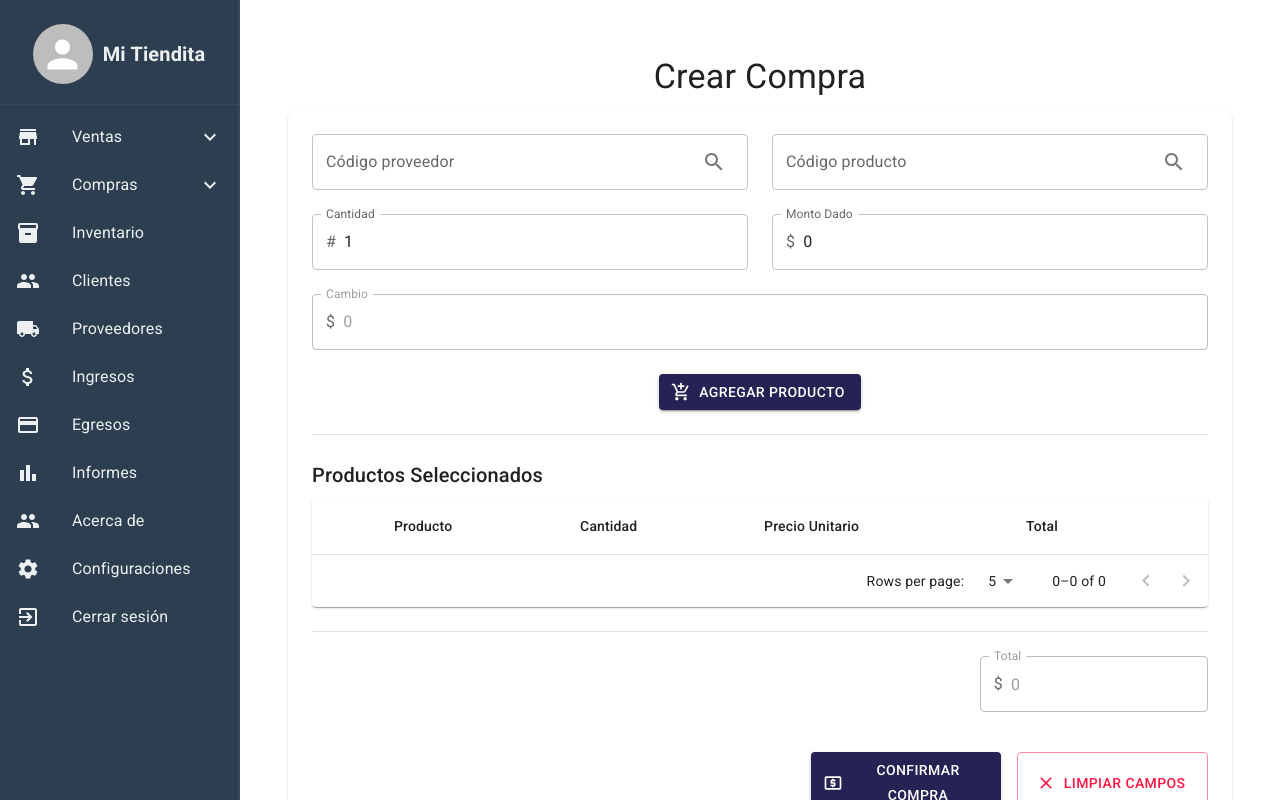
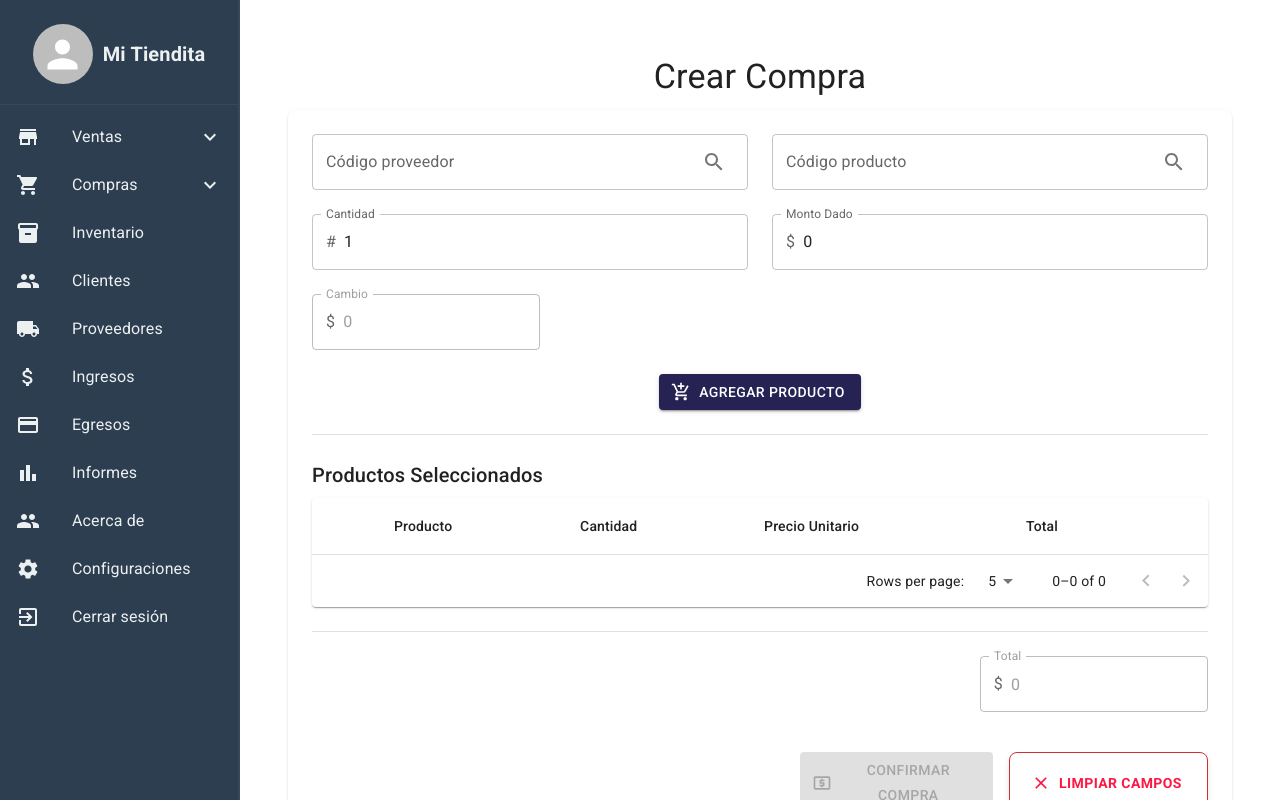
Before and after one commit to AndrewAV19/PointOfSale, a React (Vite) app: page /compras in a window 1280 px wide. Built offline with nearby package versions, Linux system fonts and the light colour scheme.

Commit message:
Deshabilitacion boton confirmar venta/compra

```diff
--- a/src/pointofsale/pages/PointOfSale.tsx
+++ b/src/pointofsale/pages/PointOfSale.tsx
@@ -2,7 +2,7 @@ import React, { useState } from "react";
 import { Box, useMediaQuery, useTheme, Button, Drawer } from "@mui/material";
 import LeftSidebar from "../../components/LeftDrawer";
 import { Outlet } from "react-router-dom";
-import MenuIcon from "@mui/icons-material/Menu"; // Importa el ícono de menú
+import MenuIcon from "@mui/icons-material/Menu";
 
 const PointOfSale: React.FC = () => {
   const theme = useTheme();
--- a/src/pointofsale/pages/Sales/CreateSalePage.tsx
+++ b/src/pointofsale/pages/Sales/CreateSalePage.tsx
@@ -302,7 +302,6 @@ const CreateSalePage: React.FC = () => {
             <TextField
               label="Cambio"
               value={change}
-              fullWidth
               disabled
               sx={{
                 "& .MuiInputBase-root": {
@@ -443,10 +442,14 @@ const CreateSalePage: React.FC = () => {
           >
             <Button
               variant="contained"
-              color="primary"
+              sx={{
+                backgroundColor: "green",
+                "&:hover": { backgroundColor: "darkgreen" },
+              }}
               startIcon={<LocalAtmIcon />}
               fullWidth
               onClick={handleConfirmSale}
+              disabled={productsList.length === 0 || amountGiven < calculateTotal()}
             >
               Confirmar Venta
             </Button>
@@ -456,6 +459,17 @@ const CreateSalePage: React.FC = () => {
               startIcon={<ClearIcon />}
               fullWidth
               onClick={handleReset}
+              sx={{
+                borderRadius: 2,
+                padding: "10px 20px",
+                fontWeight: "bold",
+                borderColor: "#d32f2f",
+                "&:hover": {
+                  borderColor: "#b71c1c",
+                  backgroundColor: "#ffebee",
+                },
+                boxShadow: "0px 4px 6px rgba(0, 0, 0, 0.1)",
+              }}
             >
               Limpiar Campos
             </Button>
--- a/src/pointofsale/pages/Shopping/CreateShoppingPage.tsx
+++ b/src/pointofsale/pages/Shopping/CreateShoppingPage.tsx
@@ -303,7 +303,6 @@ const CreateShoppingPage: React.FC = () => {
             <TextField
               label="Cambio"
               value={change}
-              fullWidth
               disabled
               sx={{
                 "& .MuiInputBase-root": {
@@ -444,10 +443,16 @@ const CreateShoppingPage: React.FC = () => {
           >
             <Button
               variant="contained"
-              color="primary"
+              sx={{
+                backgroundColor: "green",
+                "&:hover": { backgroundColor: "darkgreen" },
+              }}
               startIcon={<LocalAtmIcon />}
               fullWidth
               onClick={handleConfirmPurchase}
+              disabled={
+                productsList.length === 0 || amountGiven < calculateTotal()
+              }
             >
               Confirmar Compra
             </Button>
@@ -457,6 +462,17 @@ const CreateShoppingPage: React.FC = () => {
               startIcon={<ClearIcon />}
               fullWidth
               onClick={handleReset}
+              sx={{
+                borderRadius: 2,
+                padding: "10px 20px",
+                fontWeight: "bold",
+                borderColor: "#d32f2f",
+                "&:hover": {
+                  borderColor: "#b71c1c",
+                  backgroundColor: "#ffebee",
+                },
+                boxShadow: "0px 4px 6px rgba(0, 0, 0, 0.1)",
+              }}
             >
               Limpiar Campos
             </Button>
```
